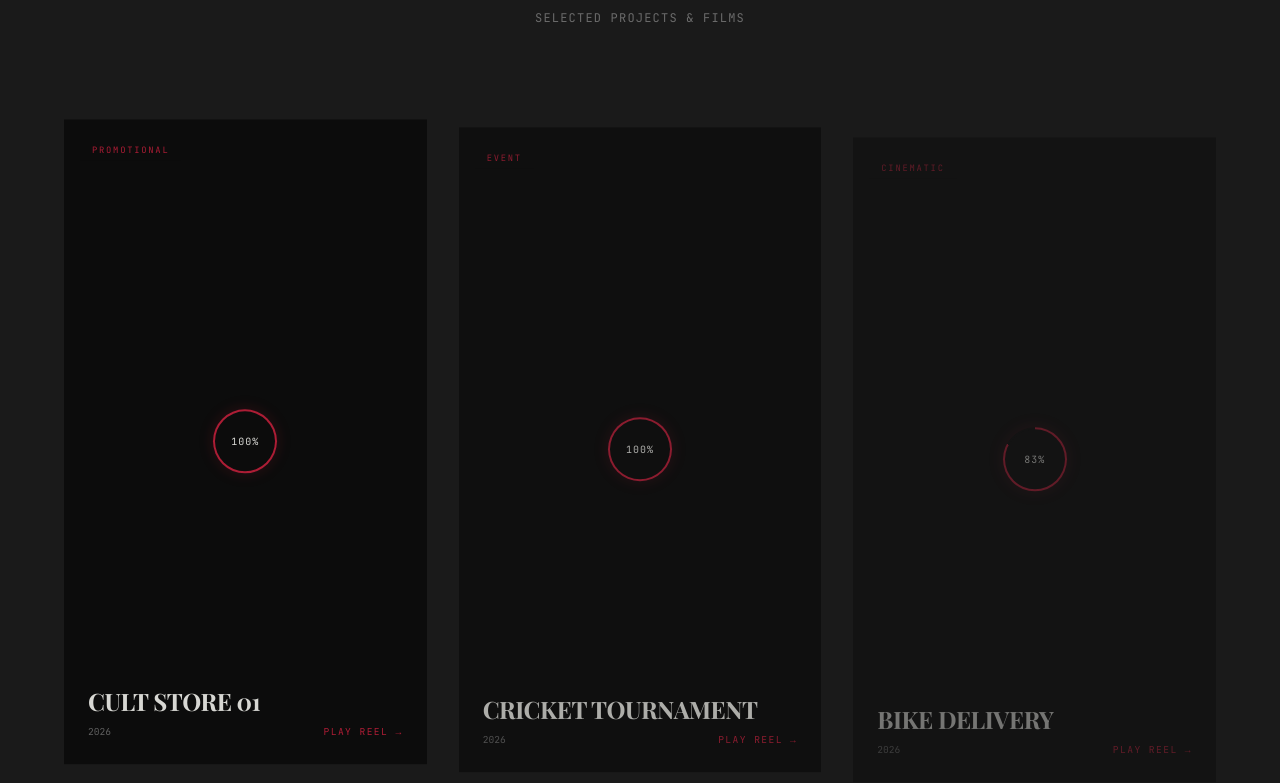
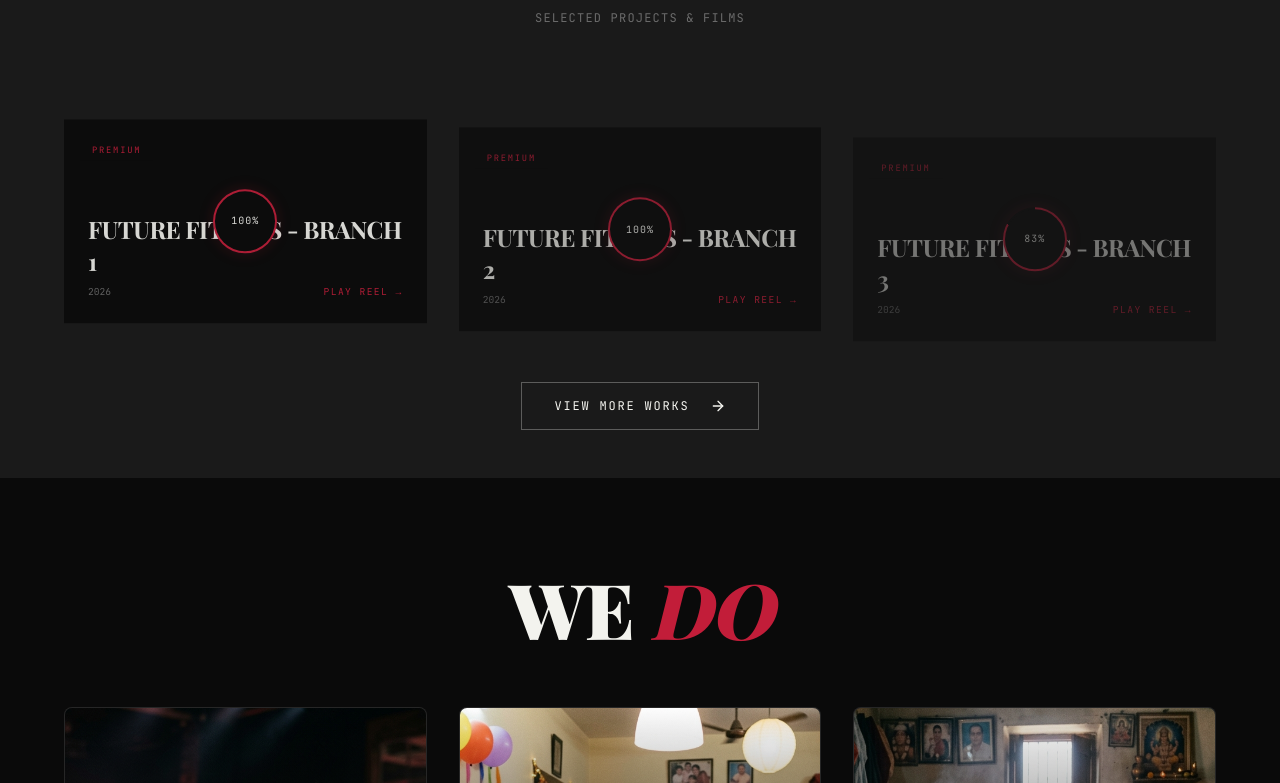
Before and after one commit to Saikumar9441444/ocw, a React (Vite) app: page / in a window 1280 px wide. Shown: the part 697-1480 px from the top of the page. Built offline with nearby package versions, Linux system fonts and the light colour scheme; a web font is replaced by a local one.

Commit message:
Change portfolio grid to 16:9 horizontal layout

```diff
--- a/src/components/PortfolioSection.tsx
+++ b/src/components/PortfolioSection.tsx
@@ -65,7 +65,7 @@ const PortfolioCard = ({
       onHoverEnd={() => setHovered(false)}
       onClick={() => project.video && onSelectVideo(project.video)}
       className={`portfolio-card relative overflow-hidden cursor-pointer group ${className || ''}`}
-      style={{ aspectRatio: '9/16' }}
+      style={{ aspectRatio: '16/9' }}
     >
       {/* Background while loading */}
       {!isLoaded && <div className="absolute inset-0 bg-ocw-black z-0" />}
@@ -158,7 +158,7 @@ export const PortfolioSection = ({ limit }: { limit?: number }) => {
   const inView = useInView(ref, { once: true, margin: '-100px' });
   const [filter, setFilter] = useState('ALL');
   const [selectedVideo, setSelectedVideo] = useState<string | null>(null);
-  const categories = ['ALL', 'CINEMATIC', 'EVENT', 'PROMOTIONAL'];
+  const categories = ['ALL', 'CINEMATIC', 'EVENT', 'PROMOTIONAL', 'PREMIUM'];
 
   let filtered = filter === 'ALL'
     ? CONFIG.portfolio
--- a/src/config.ts
+++ b/src/config.ts
@@ -105,6 +105,86 @@ export const CONFIG = {
     },
   ],
   portfolio: [
+    {
+      id: 101,
+      title: 'FUTURE FITNESS - BRANCH 1',
+      category: 'PREMIUM',
+      year: '2026',
+      description: 'Premium cinematic showcase of Future Fitness Gym.',
+      image: '/gym_store.jpg', // Placeholder image
+      video: '', // Add youtube link here
+      featured: true,
+    },
+    {
+      id: 102,
+      title: 'FUTURE FITNESS - BRANCH 2',
+      category: 'PREMIUM',
+      year: '2026',
+      description: 'Premium cinematic showcase of Future Fitness Gym.',
+      image: '/gym_store.jpg',
+      video: '',
+      featured: true,
+    },
+    {
+      id: 103,
+      title: 'FUTURE FITNESS - BRANCH 3',
+      category: 'PREMIUM',
+      year: '2026',
+      description: 'Premium cinematic showcase of Future Fitness Gym.',
+      image: '/gym_store.jpg',
+      video: '',
+      featured: false,
+    },
+    {
+      id: 104,
+      title: 'FUTURE FITNESS - BRANCH 4',
+      category: 'PREMIUM',
+      year: '2026',
+      description: 'Premium cinematic showcase of Future Fitness Gym.',
+      image: '/gym_store.jpg',
+      video: '',
+      featured: false,
+    },
+    {
+      id: 105,
+      title: 'FUTURE FITNESS - BRANCH 5',
+      category: 'PREMIUM',
+      year: '2026',
+      description: 'Premium cinematic showcase of Future Fitness Gym.',
+      image: '/gym_store.jpg',
+      video: '',
+      featured: false,
+    },
+    {
+      id: 106,
+      title: 'FUTURE FITNESS - BRANCH 6',
+      category: 'PREMIUM',
+      year: '2026',
+      description: 'Premium cinematic showcase of Future Fitness Gym.',
+      image: '/gym_store.jpg',
+      video: '',
+      featured: false,
+    },
+    {
+      id: 107,
+      title: 'FUTURE FITNESS - BRANCH 7',
+      category: 'PREMIUM',
+      year: '2026',
+      description: 'Premium cinematic showcase of Future Fitness Gym.',
+      image: '/gym_store.jpg',
+      video: '',
+      featured: false,
+    },
+    {
+      id: 108,
+      title: 'FUTURE FITNESS - BRANCH 8',
+      category: 'PREMIUM',
+      year: '2026',
+      description: 'Premium cinematic showcase of Future Fitness Gym.',
+      image: '/gym_store.jpg',
+      video: '',
+      featured: false,
+    },
     {
       id: 3,
       title: 'CULT STORE 01',
```
